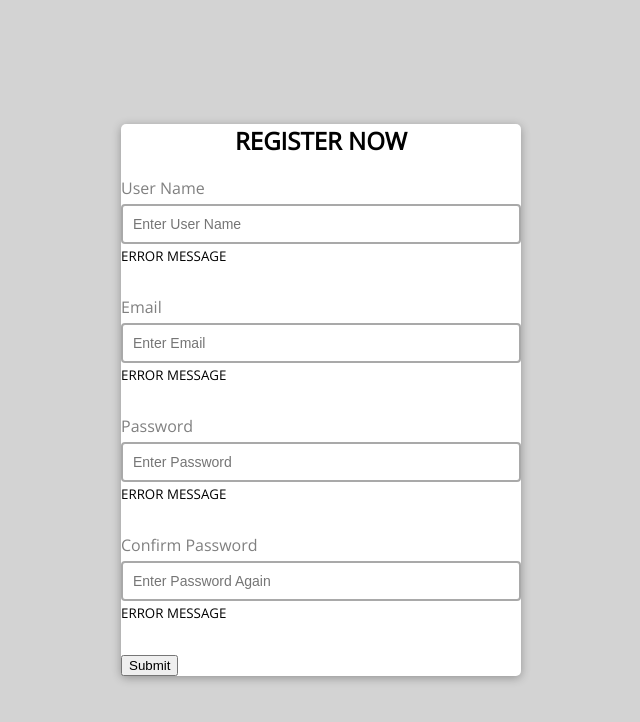
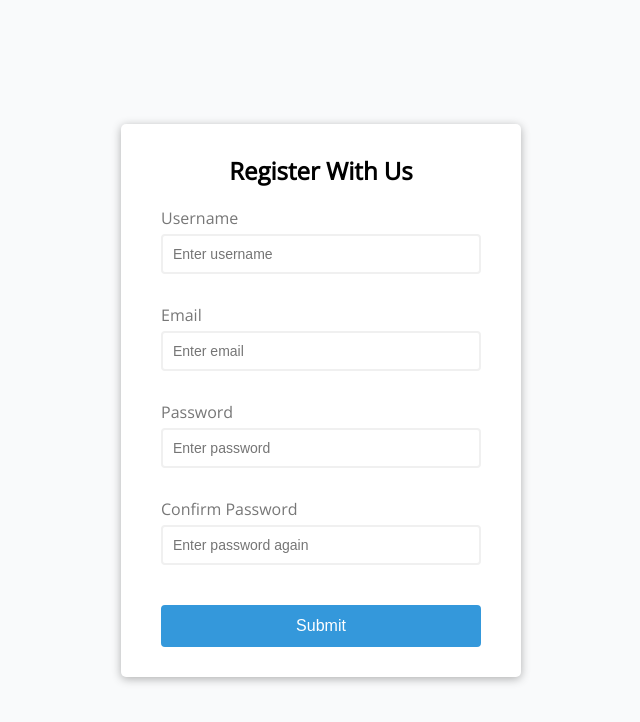
Before and after one commit to cboydstun/vanilla-javascript-form-validator, a plain HTML site: page index.html in a window 1280 px wide. Shown: the whole page, without its empty margins (319-959 px from the left). Drawn offline with nearby package versions, Linux system fonts and the light colour scheme.

Commit message:
finished HTML and CSS

```diff
--- a/index.html
+++ b/index.html
@@ -9,35 +9,36 @@
   </head>
   <body>
     <div class="container">
-      <form action="form" id="form">
-        <h2>REGISTER NOW</h2>
+      <form id="form" class="form">
+        <h2>Register With Us</h2>
         <div class="form-control">
-          <label for="username">User Name</label>
-          <input type="text" id="username" placeholder="Enter User Name" />
-          <small>ERROR MESSAGE</small>
+          <label for="username">Username</label>
+          <input type="text" id="username" placeholder="Enter username" />
+          <small>Error message</small>
         </div>
         <div class="form-control">
           <label for="email">Email</label>
-          <input type="text" id="email" placeholder="Enter Email" />
-          <small>ERROR MESSAGE</small>
+          <input type="text" id="email" placeholder="Enter email" />
+          <small>Error message</small>
         </div>
         <div class="form-control">
           <label for="password">Password</label>
-          <input type="text" id="password" placeholder="Enter Password" />
-          <small>ERROR MESSAGE</small>
+          <input type="password" id="password" placeholder="Enter password" />
+          <small>Error message</small>
         </div>
         <div class="form-control">
           <label for="password2">Confirm Password</label>
           <input
-            type="text"
+            type="password"
             id="password2"
-            placeholder="Enter Password Again"
+            placeholder="Enter password again"
           />
-          <small>ERROR MESSAGE</small>
+          <small>Error message</small>
         </div>
-        <button>Submit</button>
+        <button type="submit">Submit</button>
       </form>
     </div>
+
     <script src="script.js"></script>
   </body>
 </html>
--- a/style.css
+++ b/style.css
@@ -1,11 +1,16 @@
 @import url('https://fonts.googleapis.com/css?family=Open+Sans&display=swap');
+
+:root {
+  --success-color: #2ecc71;
+  --error-color: #e74c3c;
+}
 
 * {
   box-sizing: border-box;
 }
 
 body {
-  background-color: lightgrey;
+  background-color: #f9fafb;
   font-family: 'Open Sans', sans-serif;
   display: flex;
   align-items: center;
@@ -15,7 +20,7 @@ body {
 }
 
 .container {
-  background-color: white;
+  background-color: #fff;
   border-radius: 5px;
   box-shadow: 0 2px 10px rgba(0, 0, 0, 0.3);
   width: 400px;
@@ -37,13 +42,13 @@ h2 {
 }
 
 .form-control label {
-  color: grey;
+  color: #777;
   display: block;
   margin-bottom: 5px;
 }
 
 .form-control input {
-  border: 2px solid darkgrey;
+  border: 2px solid #f0f0f0;
   border-radius: 4px;
   display: block;
   width: 100%;
@@ -53,5 +58,38 @@ h2 {
 
 .form-control input:focus {
   outline: 0;
-  border-color: blue;
+  border-color: #777;
 }
+
+.form-control.success input {
+  border-color: var(--success-color);
+}
+
+.form-control.error input {
+  border-color: var(--error-color);
+}
+
+.form-control small {
+  color: var(--error-color);
+  position: absolute;
+  bottom: 0;
+  left: 0;
+  visibility: hidden;
+}
+
+.form-control.error small {
+  visibility: visible;
+}
+
+.form button {
+  cursor: pointer;
+  background-color: #3498db;
+  border: 2px solid #3498db;
+  border-radius: 4px;
+  color: #fff;
+  display: block;
+  font-size: 16px;
+  padding: 10px;
+  margin-top: 20px;
+  width: 100%;
+}
```
